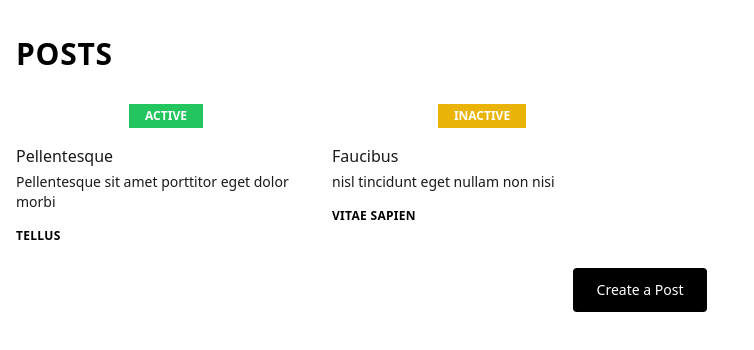
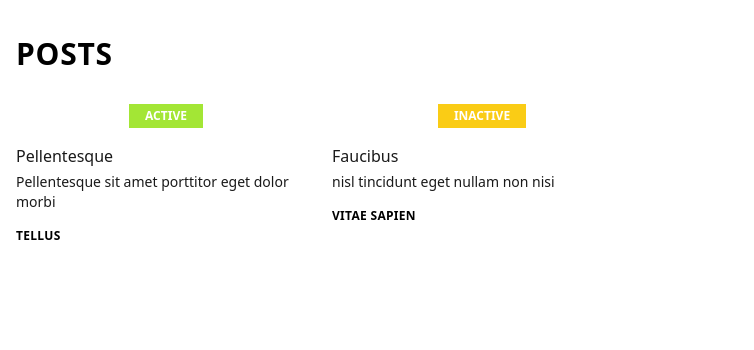
Before and after one commit to cedricmatalog/crud-app, a React (Create React App) app: page / in a window 1280 px wide. Shown: the top 350 px of the page, without its empty margins (0-754 px from the left). Built offline with nearby package versions, Linux system fonts and the light colour scheme; data requests are answered from the project's data file.

Commit message:
adds loading icon

```diff
--- a/src/components/Card.tsx
+++ b/src/components/Card.tsx
@@ -10,7 +10,7 @@ export default function Card({
       <div className="flex justify-center">
         <strong
           className={`relative h-6 px-4 text-xs leading-6 text-white uppercase ${
-            active ? 'bg-green-500' : 'bg-yellow-500'
+            active ? 'bg-lime-400' : 'bg-yellow-400'
           }`}
         >
           {active ? 'Active' : 'Inactive'}
--- a/src/components/Container.tsx
+++ b/src/components/Container.tsx
@@ -1,5 +1,13 @@
 import { ReactNode } from 'react';
 
-export default function Container({ children }: { children: ReactNode }) {
-  return <div className="max-w-screen-md px-4 py-8 mx-auto">{children}</div>;
+export default function Container({
+  screen = 'md',
+  children,
+}: {
+  screen?: string;
+  children: ReactNode;
+}) {
+  return (
+    <div className={`max-w-screen-${screen} px-4 py-8 mx-auto`}>{children}</div>
+  );
 }
--- /dev/null
+++ b/src/components/Loading.tsx
@@ -0,0 +1,26 @@
+export default function Loading() {
+  return (
+    <div className="flex justify-center">
+      <svg
+        className="w-12 h-12 text-gray-300 animate-spin"
+        xmlns="http://www.w3.org/2000/svg"
+        fill="none"
+        viewBox="0 0 24 24"
+      >
+        <circle
+          className="opacity-25"
+          cx="12"
+          cy="12"
+          r="10"
+          stroke="currentColor"
+          strokeWidth="4"
+        ></circle>
+        <path
+          className="opacity-50"
+          fill="currentColor"
+          d="M4 12a8 8 0 018-8V0C5.373 0 0 5.373 0 12h4zm2 5.291A7.962 7.962 0 014 12H0c0 3.042 1.135 5.824 3 7.938l3-2.647z"
+        ></path>
+      </svg>
+    </div>
+  );
+}
--- a/src/features/posts/PostForm.tsx
+++ b/src/features/posts/PostForm.tsx
@@ -22,7 +22,7 @@ export default function PostForm({
           color="red"
           onClick={onClickCancel ? onClickCancel : () => navigate(-1)}
         />
-        <Button text="Create" color="green" onClick={() => {}} />
+        <Button text="Save" color="green" onClick={() => {}} />
       </div>
     </Container>
   );
--- a/src/features/posts/PostList.tsx
+++ b/src/features/posts/PostList.tsx
@@ -1,7 +1,11 @@
 import { useQuery } from 'react-query';
-import { Link, useNavigate } from 'react-router-dom';
+import { useNavigate } from 'react-router-dom';
 import { getPosts, getPostsCategories } from '../../api/PostsAPI';
+import Button from '../../components/Button';
 import Card from '../../components/Card';
+import Container from '../../components/Container';
+import Header from '../../components/Header';
+import Loading from '../../components/Loading';
 import IPost from '../../interfaces/IPost';
 import IPostCategory from '../../interfaces/IPostCategory';
 
@@ -23,19 +27,24 @@ export default function PostList() {
     return postsCategoriesData?.find(({ id }) => id === categoryId)?.name;
   }
 
-  if (isPostsLoading && isPostsCategoriesLoading) return <>'Loading...'</>;
+  const isLoading = isPostsLoading && isPostsCategoriesLoading;
+  const isPostsDataEmpty = postsData?.length === 0;
 
   if (postsError && postsCategoriesError) return <>'An error has occurred: </>;
 
   return (
-    <section>
-      <div className="max-w-screen-xl px-4 py-8 mx-auto">
-        <div>
-          <h2 className="mt-1 text-2xl font-extrabold tracking-wide uppercase lg:text-3xl">
-            Posts
-          </h2>
+    <Container screen="xl">
+      <Header title="Posts" />
+      {isLoading && <Loading />}
+      {isPostsDataEmpty && (
+        <div className="relative p-8 text-center">
+          <h2 className="text-2xl font-medium">There's nothing here...</h2>
+
+          <p className="mt-4 text-sm text-gray-500">
+            Created posts will appear here, try creating one!
+          </p>
         </div>
-
+      )}
       <div className="grid grid-cols-1 mt-8 md:grid-cols-2 lg:grid-cols-4 gap-x-4 gap-y-8">
         {postsData?.map((post) => (
           <div
@@ -49,16 +58,13 @@ export default function PostList() {
           </div>
         ))}
       </div>
-
       <div className="flex justify-center">
-          <Link
-            to="/posts/add"
-            className="inline-block px-6 py-3 mt-6 text-sm text-white bg-black rounded"
-          >
-            Create a Post
-          </Link>
+        <Button
+          text="Create"
+          color="green"
+          onClick={() => navigate('posts/add')}
+        />
       </div>
-      </div>
-    </section>
+    </Container>
   );
 }
```
Lines whose indentation alone changed are shown as unchanged.
